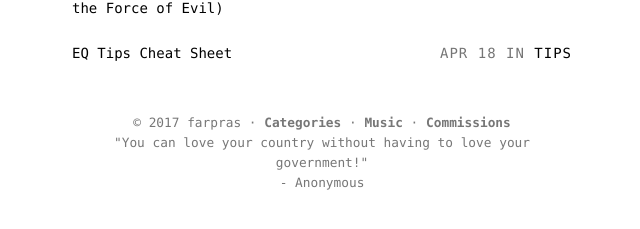
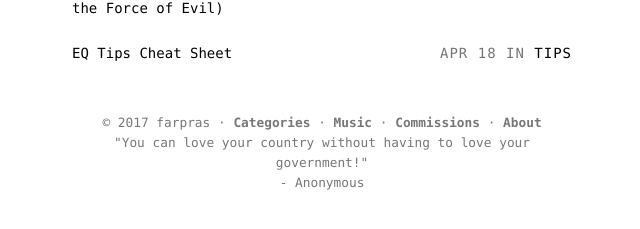
Before and after one commit to farpras/blog, a Jekyll site: the page built from index.html, in a window 1280 px wide. Shown: the part 247-476 px from the top of the page, without its empty margins (318-958 px from the left). Built offline with Jekyll 4.4.1, drawn with Linux system fonts in a browser that asks for light colours.

Commit message:
Add about link on footer

```diff
--- a/_includes/footer.html
+++ b/_includes/footer.html
@@ -1,4 +1,4 @@
 <div class="footer">
-  <span class="block">&copy; {{ site.time | date: '%Y' }} {{ site.author_name }} &middot; <a href="http://notes.farpras.xyz/categories">Categories</a> &middot; <a href="http://music.farpras.xyz">Music</a> &middot; <a href="http://commission.farpras.xyz">Commissions</a></span>
+  <span class="block">&copy; {{ site.time | date: '%Y' }} {{ site.author_name }} &middot; <a href="http://notes.farpras.xyz/categories">Categories</a> &middot; <a href="http://music.farpras.xyz">Music</a> &middot; <a href="http://commission.farpras.xyz">Commissions</a> &middot; <a href="http://notes.farpras.xyz/about">About</a></span>
   <span class="block">"You can love your country without having to love your government!"<br/>- Anonymous</span>
 </div>
```
